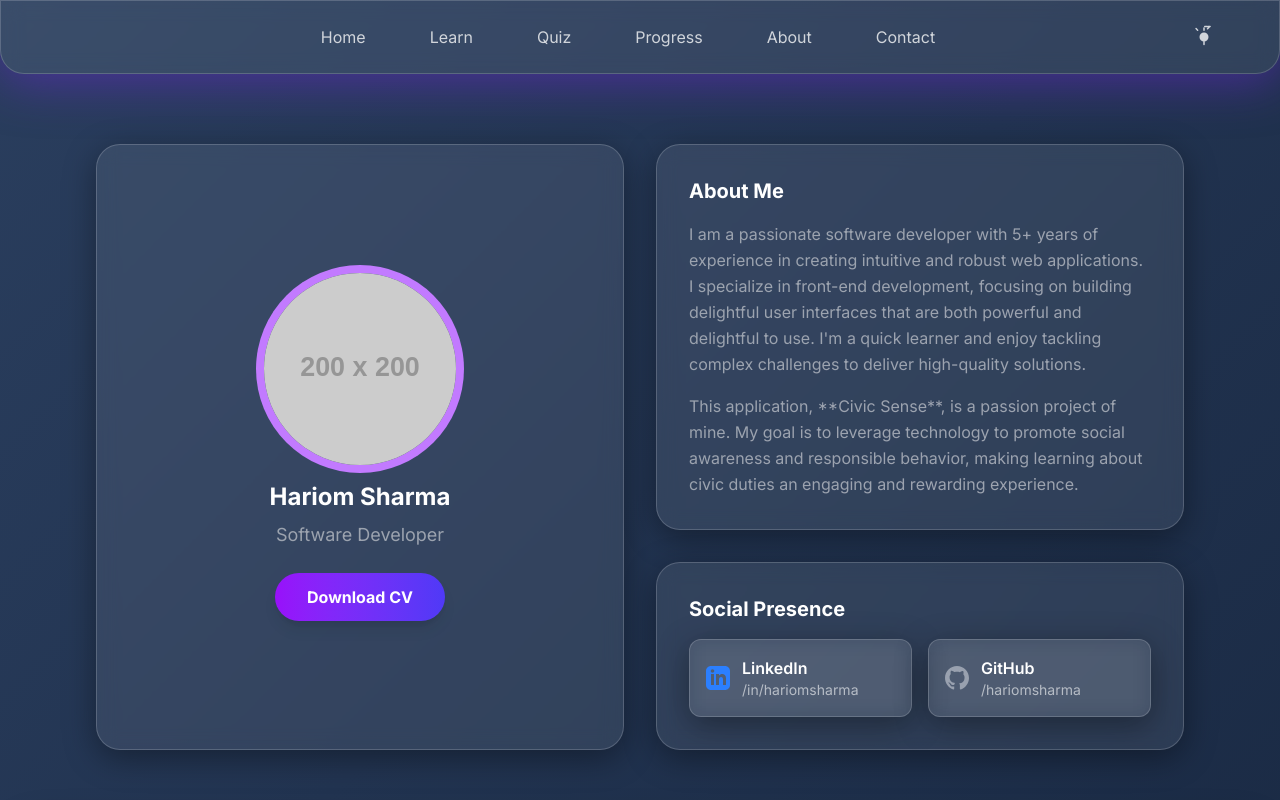
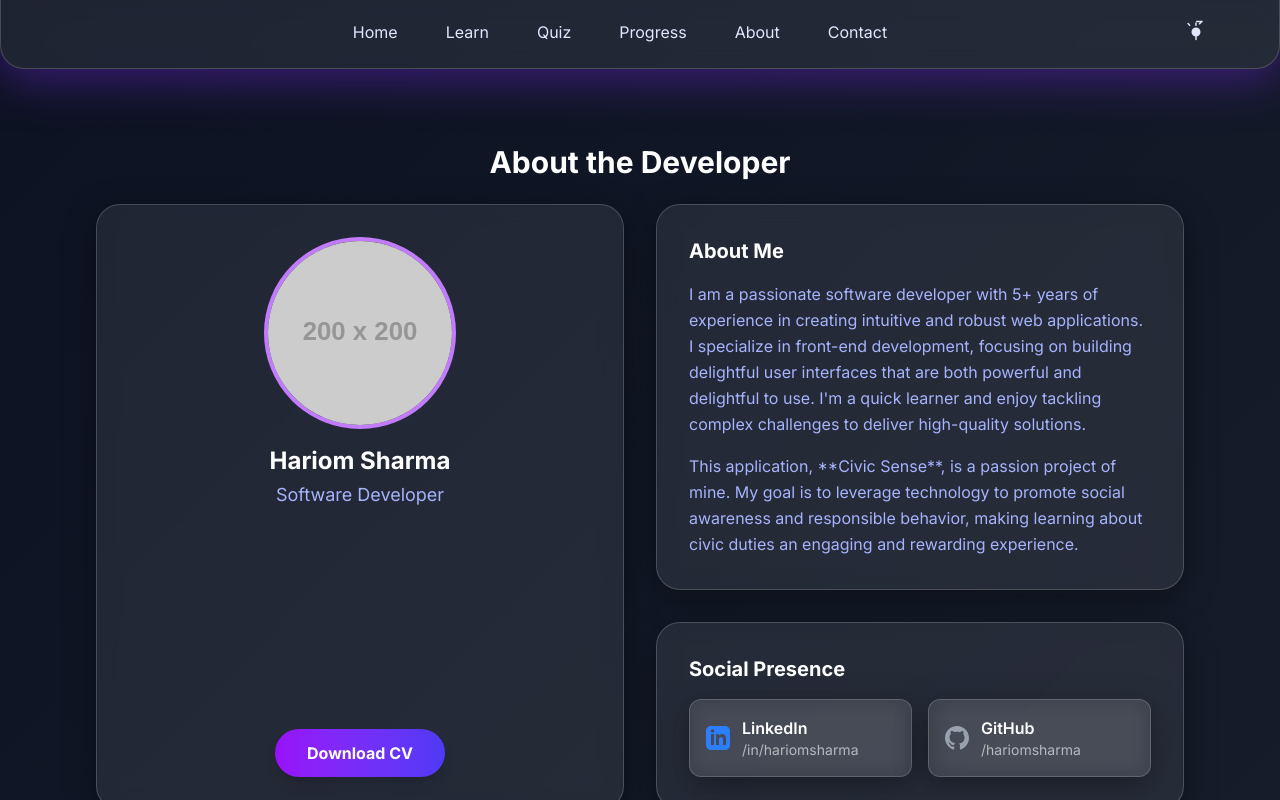
Before and after one commit to harionloop/build-civic-sense, a Next.js app: page / in a window 1280 px wide. Both pictures are taken after a click on the button "About". Shown: the top 800 px of the page. Built offline with nearby package versions, Linux system fonts and the light colour scheme.

Commit message:
UI enhancements

```diff
--- a/src/app/page.tsx
+++ b/src/app/page.tsx
@@ -3,6 +3,10 @@
 import categories from "@/data/Category";
 import quizQuestions from "@/data/Quiz";
 import React, { useState, useEffect, useRef } from "react";
+import { gsap } from "gsap";
+import { ScrollTrigger } from "gsap/ScrollTrigger";
+
+gsap.registerPlugin(ScrollTrigger);
 
 const App = () => {
   const [currentView, setCurrentView] = useState("home");
@@ -74,12 +78,12 @@ const App = () => {
           overflow-x: hidden;
         }
         .dark body, .dark html {
-          background: linear-gradient(135deg, #2a3e5e, #1a2a44);
+          background: linear-gradient(135deg, #0d1222 0%, #171d2b 100%);
           color: #fff;
         }
         .light body, .light html {
-          background: linear-gradient(135deg, #e2e8f0, #f8fafc);
-          color: #333;
+          background: linear-gradient(135deg, #eaf0f9 0%, #f6f9fc 100%);
+          color: #2c3e50;
         }
 
         /* Glass card effect for dark mode */
@@ -88,9 +92,11 @@ const App = () => {
           backdrop-filter: blur(10px);
           border: 1px solid rgba(255, 255, 255, 0.18);
           box-shadow: 0 8px 32px 0 rgba(0, 0, 0, 0.37);
+          transition: all 0.3s ease;
         }
         .dark .glass-card:hover {
             box-shadow: 0 8px 48px 0 rgba(109, 40, 217, 0.5);
+            transform: translateY(-5px);
         }
         /* Glass card effect for light mode */
         .light .glass-card {
@@ -98,71 +104,49 @@ const App = () => {
           backdrop-filter: blur(10px);
           border: 1px solid rgba(255, 255, 255, 0.8);
           box-shadow: 0 8px 32px 0 rgba(0, 0, 0, 0.1);
+          transition: all 0.3s ease;
         }
         .light .glass-card:hover {
             box-shadow: 0 8px 48px 0 rgba(109, 40, 217, 0.2);
+            transform: translateY(-5px);
         }
 
         /* Navigation links for dark mode */
-        .dark .nav-link {
-          color: #d1d5db;
+        .dark .nav-link, .dark .nav-icon {
+          color: #e0e7ff;
+          transition: all 0.3s ease;
         }
-        .dark .nav-link:hover {
+        .dark .nav-link:hover, .dark .nav-icon:hover {
           color: #fff;
-          background: rgba(255, 255, 255, 0.1);
-        }
-        .dark .nav-icon {
-          color: #d1d5db;
-        }
-        .dark .nav-icon:hover {
-            color: #fff;
+          background: rgba(255, 255, 255, 0.15);
         }
 
         /* Navigation links for light mode */
-        .light .nav-link {
-          color: #4b5563;
+        .light .nav-link, .light .nav-icon {
+          color: #2c3e50;
+          transition: all 0.3s ease;
         }
-        .light .nav-link:hover {
+        .light .nav-link:hover, .light .nav-icon:hover {
           color: #000;
-          background: rgba(0, 0, 0, 0.05);
-        }
-        .light .nav-icon {
-            color: #4b5563;
-        }
-        .light .nav-icon:hover {
-            color: #000;
+          background: rgba(0, 0, 0, 0.1);
         }
 
         /* Themed text colors */
-        .dark .themed-text {
-            color: #fff;
+        .themed-text {
+          transition: color 0.3s ease;
         }
-        .light .themed-text {
-            color: #111;
-        }
-        .dark .themed-subtext {
-            color: #9ca3af;
-        }
-        .light .themed-subtext {
-            color: #4b5563;
-        }
-        .dark .themed-card-text {
-            color: #fff;
-        }
-        .light .themed-card-text {
-            color: #111;
-        }
-        .dark .themed-card-subtext {
-            color: #d1d5db;
-        }
-        .light .themed-card-subtext {
-            color: #4b5563;
-        }
-        .dark .themed-link {
-            color: #c084fc;
-        }
-        .light .themed-link {
-            color: #7c3aed;
+        .dark .themed-text { color: #fff; }
+        .light .themed-text { color: #1e273a; }
+        .dark .themed-subtext { color: #a5b4fc; }
+        .light .themed-subtext { color: #4a5568; }
+        .dark .themed-card-text { color: #fff; }
+        .light .themed-card-text { color: #1e273a; }
+        .dark .themed-card-subtext { color: #d1d5db; }
+        .light .themed-card-subtext { color: #4a5568; }
+        .dark .themed-link { color: #c4b5fd; }
+        .light .themed-link { color: #7c3aed; }
+        .input-field {
+          transition: all 0.3s ease;
         }
         .dark .input-field {
             background-color: rgba(255, 255, 255, 0.1);
@@ -190,7 +174,7 @@ const App = () => {
               {currentView === "learn" && selectedCategory && (
                 <button
                   onClick={handleNavigateToCategories}
-                  className="mr-4 transition duration-200 nav-icon"
+                  className="mr-4 transition duration-200 nav-icon p-2 rounded-full"
                 >
                   <svg
                     xmlns="http://www.w3.org/2000/svg"
@@ -210,40 +194,40 @@ const App = () => {
               )}
             </div>
             {/* Center navigation buttons */}
-            <div className="flex space-x-4 md:space-x-8">
+            <div className="flex space-x-2 md:space-x-4">
               <button
                 onClick={() => setCurrentView("home")}
-                className="nav-link font-medium px-4 py-2 rounded-full"
+                className="nav-link font-medium px-3 py-2 md:px-4 md:py-2 rounded-full"
               >
                 Home
               </button>
               <button
                 onClick={() => setCurrentView("learn")}
-                className="nav-link font-medium px-4 py-2 rounded-full"
+                className="nav-link font-medium px-3 py-2 md:px-4 md:py-2 rounded-full"
               >
                 Learn
               </button>
               <button
                 onClick={() => setCurrentView("quiz")}
-                className="nav-link font-medium px-4 py-2 rounded-full"
+                className="nav-link font-medium px-3 py-2 md:px-4 md:py-2 rounded-full"
               >
                 Quiz
               </button>
               <button
                 onClick={() => setCurrentView("progress")}
-                className="nav-link font-medium px-4 py-2 rounded-full"
+                className="nav-link font-medium px-3 py-2 md:px-4 md:py-2 rounded-full"
               >
                 Progress
               </button>
               <button
                 onClick={() => setCurrentView("about")}
-                className="nav-link font-medium px-4 py-2 rounded-full"
+                className="nav-link font-medium px-3 py-2 md:px-4 md:py-2 rounded-full"
               >
                 About
               </button>
               <button
                 onClick={() => setCurrentView("contact")}
-                className="nav-link font-medium px-4 py-2 rounded-full"
+                className="nav-link font-medium px-3 py-2 md:px-4 md:py-2 rounded-full"
               >
                 Contact
               </button>
@@ -252,7 +236,7 @@ const App = () => {
             <div className="flex items-center">
               <button
                 onClick={() => setIsDarkMode(!isDarkMode)}
-                className="nav-icon transition duration-200"
+                className="nav-icon transition duration-200 p-2 rounded-full"
               >
                 {isDarkMode ? (
                   <svg
@@ -299,7 +283,7 @@ const Home = ({ onNavigate }) => (
     </p>
     <button
       onClick={() => onNavigate("learn")}
-      className="bg-white bg-opacity-10 themed-text font-bold py-4 px-10 rounded-full shadow-lg transform transition-all duration-300 hover:scale-105 hover:bg-opacity-20 backdrop-blur-md dark:bg-opacity-10 dark:text-white light:bg-gray-200 light:bg-opacity-70 light:hover:bg-gray-300 light:text-gray-800"
+      className="bg-gradient-to-r from-purple-600 to-indigo-600 text-white font-bold py-4 px-10 rounded-full shadow-lg transform transition-all duration-300 hover:scale-105"
     >
       Start Learning
     </button>
@@ -552,9 +536,9 @@ const Learning = ({ onNavigate, selectedCategory, setSelectedCategory }) => {
 
 const CategoryCard = ({ category, onClick }) => {
   const cardRef = useRef(null);
+  const gsap = window.gsap;
 
   useEffect(() => {
-    const gsap = window.gsap;
     if (gsap) {
       gsap.fromTo(
         cardRef.current,
@@ -565,16 +549,14 @@ const CategoryCard = ({ category, onClick }) => {
   }, []);
 
   const handleMouseEnter = () => {
-    const gsap = window.gsap;
-    if (gsap) {
-      gsap.to(cardRef.current, { scale: 1.05, duration: 0.3 });
+    if (window.gsap) {
+      window.gsap.to(cardRef.current, { scale: 1.05, duration: 0.3 });
     }
   };
 
   const handleMouseLeave = () => {
-    const gsap = window.gsap;
-    if (gsap) {
-      gsap.to(cardRef.current, { scale: 1, duration: 0.3 });
+    if (window.gsap) {
+      window.gsap.to(cardRef.current, { scale: 1, duration: 0.3 });
     }
   };
 
@@ -777,22 +759,31 @@ const Progress = ({ score, onNavigate }) => {
 
 const About = () => (
   <div className="flex flex-col items-center p-8 min-h-[calc(100vh-6rem)]">
+    <h2 className="text-3xl font-bold themed-text mb-6">About the Developer</h2>
     <div className="grid grid-cols-1 md:grid-cols-2 gap-8 w-full max-w-6xl">
-      <div className="glass-card rounded-3xl p-8 flex flex-col items-center justify-center text-center">
-        <img
-          src="https://placehold.co/200x200/94a3b8/e2e8f0?text=HS"
-          alt="Hariom Sharma"
-          className="w-48 h-48 rounded-full object-cover mb-4 ring-4 ring-purple-400 ring-offset-4 ring-offset-transparent"
-        />
-        <h3 className="text-2xl font-bold themed-text mb-2">Hariom Sharma</h3>
-        <p className="text-lg themed-subtext">Software Developer</p>
-        <button className="mt-6 bg-gradient-to-r from-purple-600 to-indigo-600 text-white font-bold py-3 px-8 rounded-full shadow-lg transform transition-all duration-300 hover:scale-105">
+      {/* Left Card: Profile & Image */}
+      <div className="glass-card rounded-3xl p-8 flex flex-col items-center text-center">
+        <div className="w-48 h-48 rounded-full overflow-hidden mb-4 border-4 border-purple-400">
+          <img
+            src="https://placehold.co/200x200/94a3b8/e2e8f0?text=HS"
+            alt="Hariom Sharma"
+            className="w-full h-full object-cover"
+          />
+        </div>
+        <h3 className="text-2xl font-bold themed-text mb-1">Hariom Sharma</h3>
+        <p className="text-lg themed-subtext mb-6">Software Developer</p>
+        <button className="mt-auto bg-gradient-to-r from-purple-600 to-indigo-600 text-white font-bold py-3 px-8 rounded-full shadow-lg transform transition-all duration-300 hover:scale-105">
           Download CV
         </button>
       </div>
+
+      {/* Right Column: Details & Socials */}
       <div className="flex flex-col space-y-8">
+        {/* About Me Card */}
         <div className="glass-card rounded-3xl p-8">
-          <h4 className="text-xl font-bold themed-text mb-4">About Me</h4>
+          <h4 className="text-xl font-bold themed-text mb-4 flex items-center">
+            About Me
+          </h4>
           <p className="text-md leading-relaxed themed-subtext mb-4">
             I am a passionate software developer with 5+ years of experience in
             creating intuitive and robust web applications. I specialize in
@@ -808,6 +799,8 @@ const About = () => (
             and rewarding experience.
           </p>
         </div>
+
+        {/* Social Presence Card */}
         <div className="glass-card rounded-3xl p-8">
           <h4 className="text-xl font-bold themed-text mb-4">
             Social Presence
```
Also changed, not shown: package.json (+7 -6 lines), 1 other file (tests, documents, lock files or other folders).
